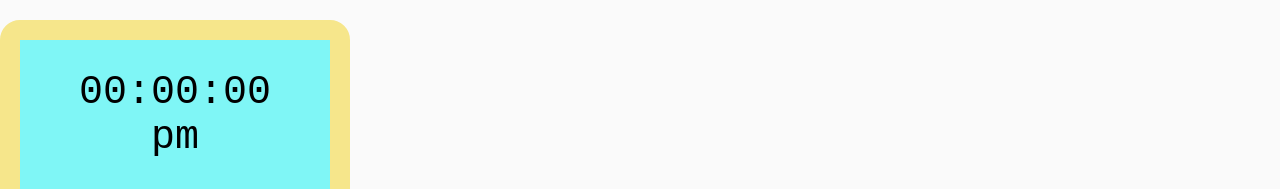
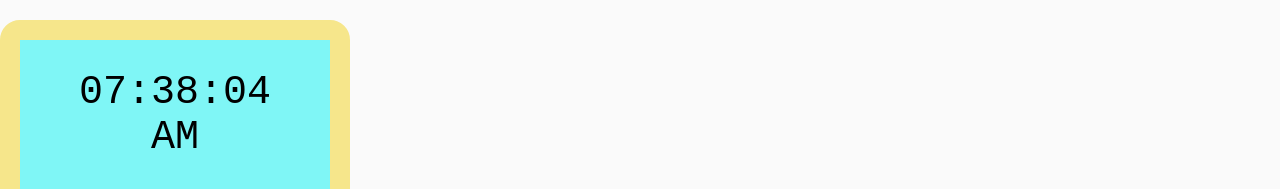
Before and after one commit to HanKwan/react-fundamentals, a React (Vite) app in the folder practice/: page / in a window 1280 px wide. Shown: the part 1554-1743 px from the top of the page. Built offline with nearby package versions, Linux system fonts and the light colour scheme.

Commit message:
feat: practiced useEffect with digital clock example

```diff
--- a/practice/src/component/DigitalClock.tsx
+++ b/practice/src/component/DigitalClock.tsx
@@ -1,9 +1,35 @@
+import { useEffect, useState } from "react";
+
 function DigitalClock() {
 
+    const [time, setTime] = useState(new Date)
+
+    useEffect(() => {
+        const setIntervalId = setInterval(() => {
+            setTime(new Date)
+        }, 1000);
+
+        return () => {
+            clearInterval(setIntervalId)
+        }
+    })
+
+    const formattedTime = () => {
+        let hours = time.getHours()
+        const minutes = time.getMinutes().toString().padStart(2, "0")
+        const seconds = time.getSeconds().toString().padStart(2, "0")
+
+        const amOrPm = hours >= 12 ? "PM" : "AM"
+
+        hours % 12 || 12
+        const formattedHours = hours.toString().padStart(2, "0")
+
+        return `${formattedHours}:${minutes}:${seconds} ${amOrPm}`
+    }
 
     return (
         <div className="digital-clock">
-            <span>00:00:00 pm</span>
+            <span>{formattedTime()}</span>
         </div>
     )
 }
```
